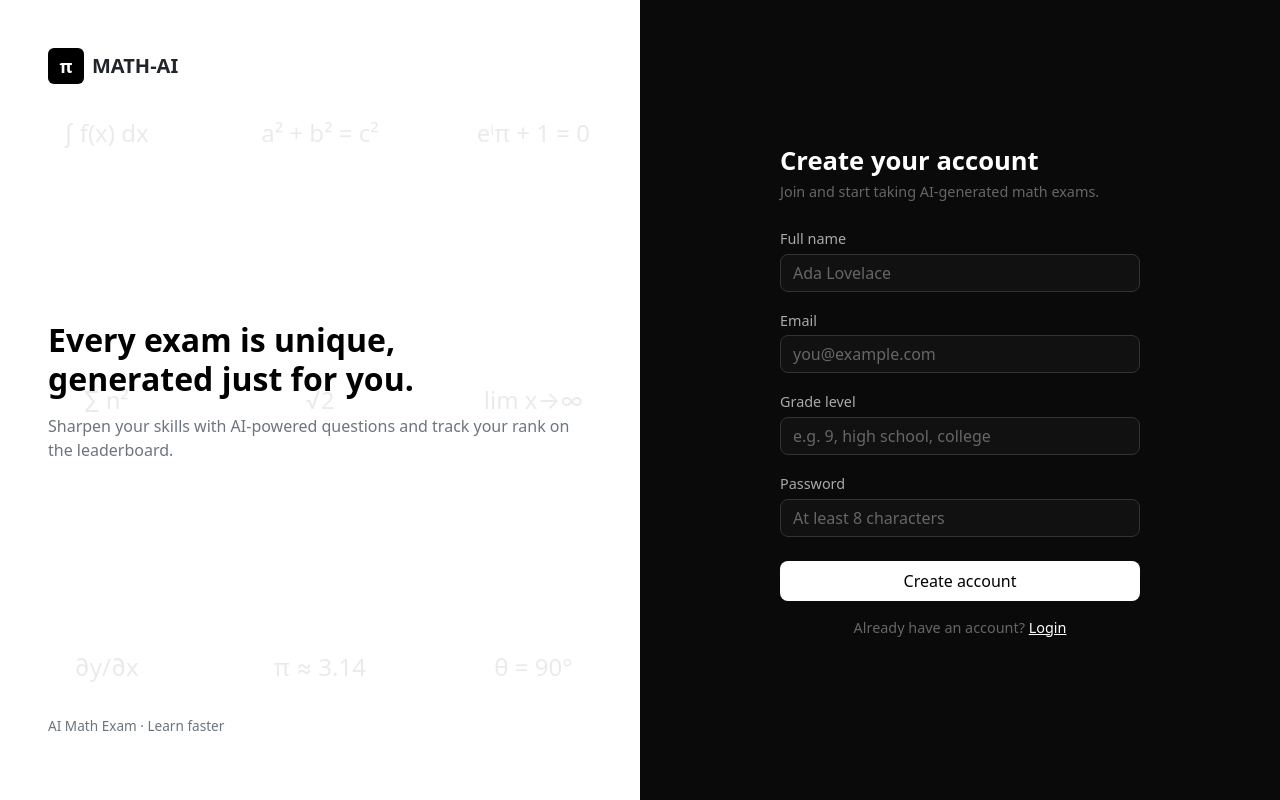
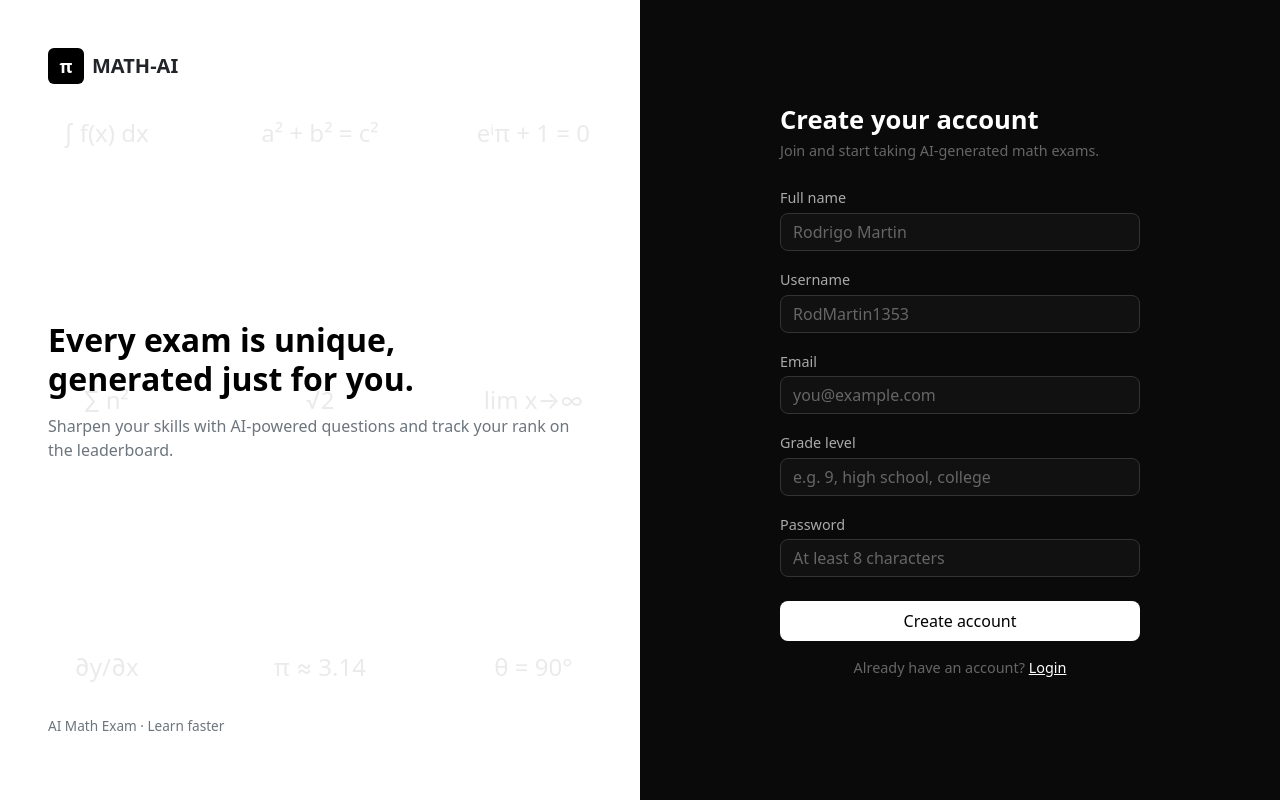
Before and after one commit to rodrigomartinze/Python_Practice, a Flask app: page /register in a window 1280 px wide. Run offline with Flask 3, Linux system fonts and the light colour scheme.

Commit message:
Updating register form, to ask the students for an username

```diff
--- a/web_exam/templates/register.html
+++ b/web_exam/templates/register.html
@@ -151,7 +151,12 @@
                     <form method="POST" action="/register">
                         <div class="mb-3">
                             <label class="mb-1">Full name</label>
-                            <input type="text" name="name" class="form-control" placeholder="Ada Lovelace" required>
+                            <input type="text" name="name" class="form-control" placeholder="Rodrigo Martin" required>
+                        </div>
+                        <div class="mb-3">
+                            <label class="mb-1">Username</label>
+                            <input type="text" name="username" class="form-control" placeholder="RodMartin1353"
+                                required>
                         </div>
                         <div class="mb-3">
                             <label class="mb-1">Email</label>
```
